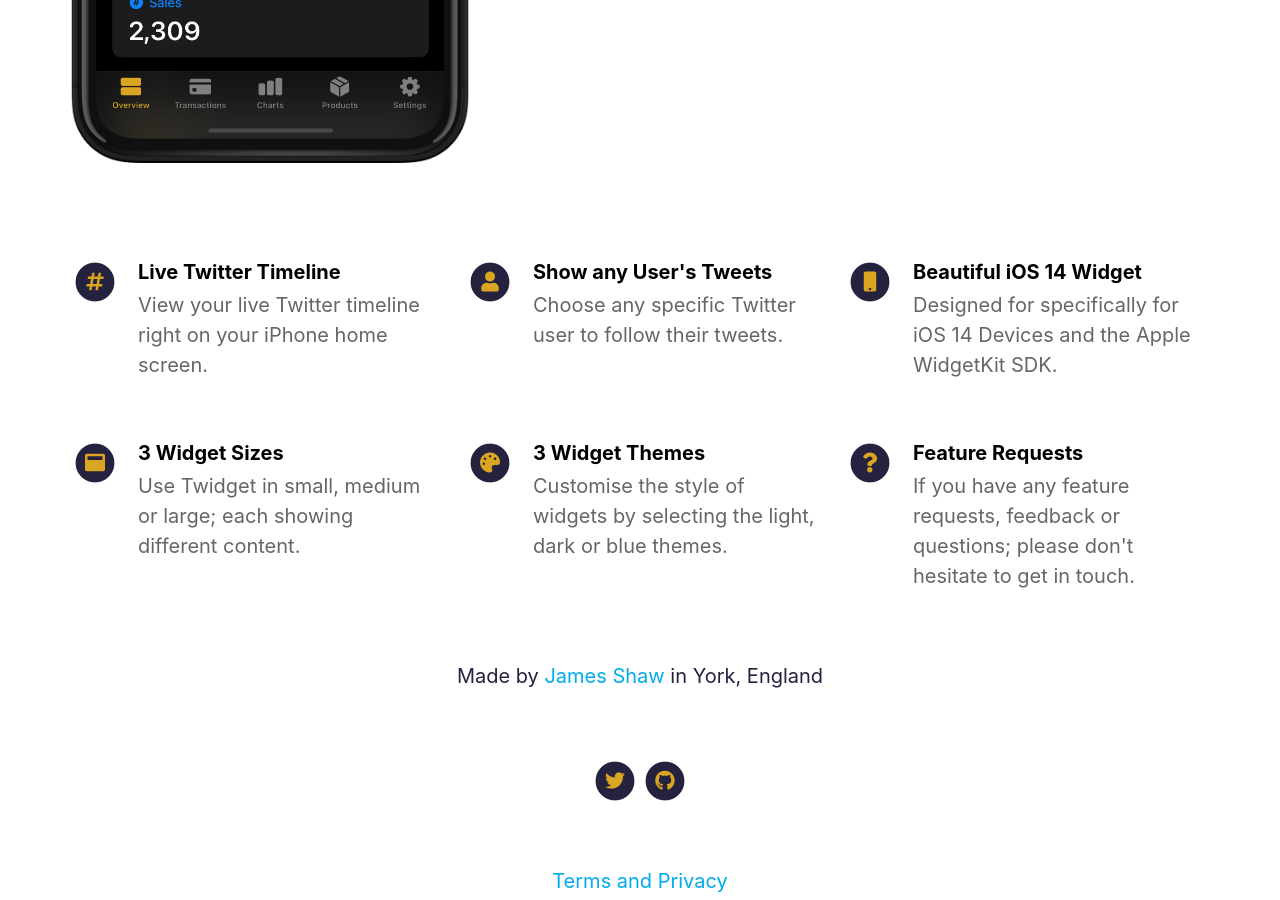
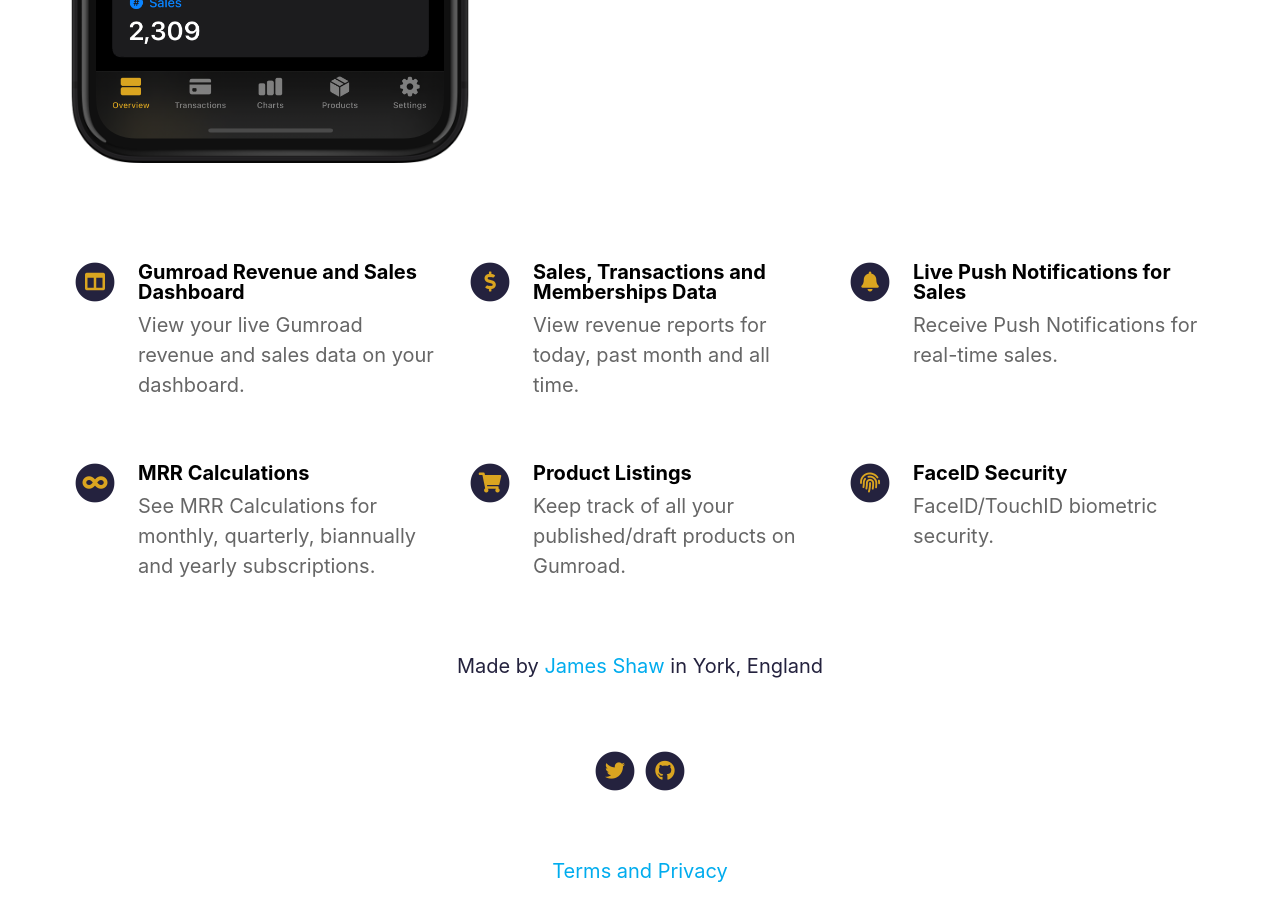
Before and after one commit to jsh8w/milestones-landing, a Jekyll site: the page built from index.html, in a window 1280 px wide and 900 px high, scrolled down 822 px. Built offline with Jekyll 4.4.1, drawn with Linux system fonts in a browser that asks for light colours; nearby versions of some CDN libraries.

Commit message:
Updated copy of features.

```diff
--- a/_config.yml
+++ b/_config.yml
@@ -34,29 +34,29 @@ youtube_username                          :
 # Feature List                            Edit, add or remove features to be presented.
 features                                  :
 
-  - title                                 : Live Twitter Timeline
-    description                           : View your live Twitter timeline right on your iPhone home screen.
-    fontawesome_icon_name                 : hashtag
+  - title                                 : Gumroad Revenue and Sales Dashboard
+    description                           : View your live Gumroad revenue and sales data on your dashboard.
+    fontawesome_icon_name                 : columns
 
-  - title                                 : Show any User's Tweets
-    description                           : Choose any specific Twitter user to follow their tweets.
-    fontawesome_icon_name                 : user
+  - title                                 : Sales, Transactions and Memberships Data
+    description                           : View revenue reports for today, past month and all time.
+    fontawesome_icon_name                 : dollar-sign
 
-  - title                                 : Beautiful iOS 14 Widget
-    description                           : Designed for specifically for iOS 14 Devices and the Apple WidgetKit SDK.
-    fontawesome_icon_name                 : mobile
+  - title                                 : Live Push Notifications for Sales
+    description                           : Receive Push Notifications for real-time sales.
+    fontawesome_icon_name                 : bell
 
-  - title                                 : 3 Widget Sizes
-    description                           : Use Twidget in small, medium or large; each showing different content.
-    fontawesome_icon_name                 : window-maximize
+  - title                                 : MRR Calculations
+    description                           : See MRR Calculations for monthly, quarterly, biannually and yearly subscriptions.
+    fontawesome_icon_name                 : infinity
 
-  - title                                 : 3 Widget Themes
-    description                           : Customise the style of widgets by selecting the light, dark or blue themes.
-    fontawesome_icon_name                 : palette
+  - title                                 : Product Listings
+    description                           : Keep track of all your published/draft products on Gumroad.
+    fontawesome_icon_name                 : shopping-cart
 
-  - title                                 : Feature Requests
-    description                           : If you have any feature requests, feedback or questions; please don't hesitate to get in touch.
-    fontawesome_icon_name                 : question
+  - title                                 : FaceID Security
+    description                           : FaceID/TouchID biometric security.
+    fontawesome_icon_name                 : fingerprint
 
 
 
```
Also changed, not shown: 1 other file.
